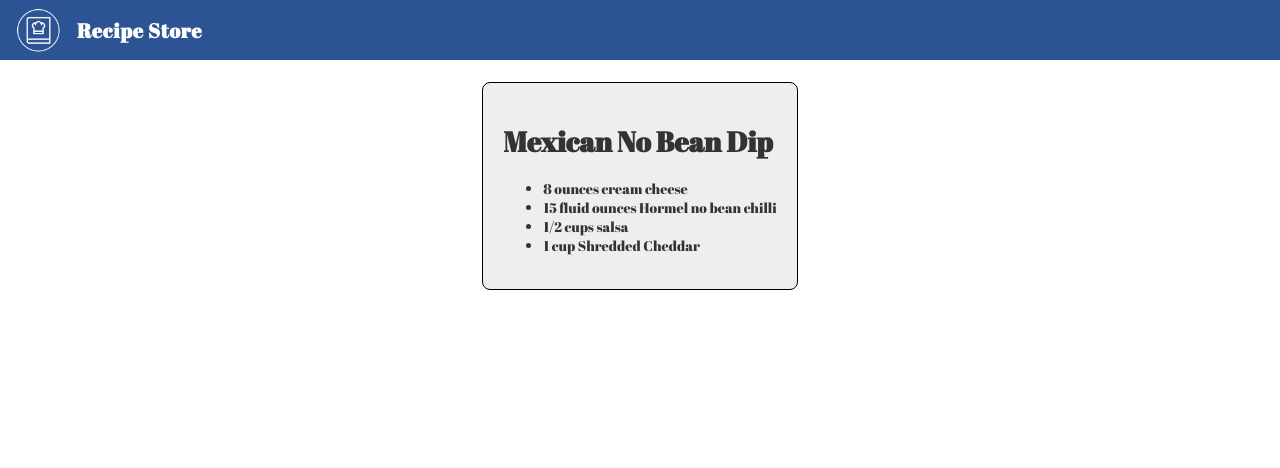
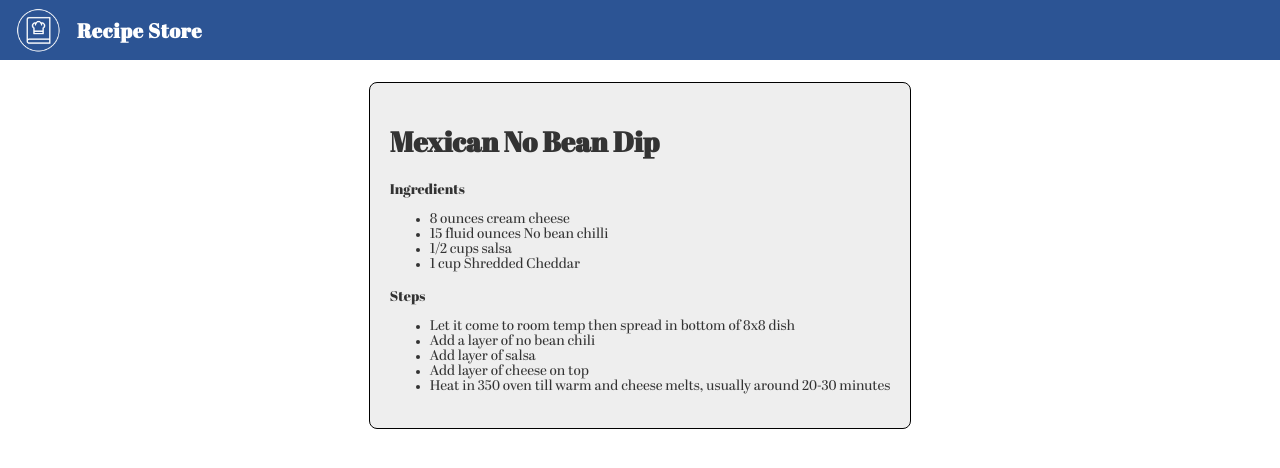
Before and after one commit to theheuman/RecipeStore, an Angular app: page / in a window 1280 px wide. Shown: the top 468 px of the page. Built offline with nearby package versions, Linux system fonts and the light colour scheme.

Commit message:
add service to inject recipes, add steps and notes to no bean dip

```diff
--- a/src/app/components/recipe-card/recipe-card.component.html
+++ b/src/app/components/recipe-card/recipe-card.component.html
@@ -3,6 +3,7 @@
     {{recipe.name}}
   </h1>
   <div class="ingredients">
+    Ingredients
     <ul>
       <li *ngFor="let ingredient of recipe.ingredients">
         {{getlowestfraction(ingredient.amount)}} {{ ingredient.amount === 1 ? ingredient.measuringUnit : unitPluralMap.get(ingredient.measuringUnit) }} {{ ingredient.edibleSubstance.name}}
@@ -10,6 +11,12 @@
     </ul>
   </div>
   <div class="steps">
+    Steps
+    <ul>
+      <li *ngFor="let step of recipe.steps">
+        {{step}}
+      </li>
+    </ul>
 
   </div>
 </div>
--- a/src/app/components/recipe-card/recipe-card.component.scss
+++ b/src/app/components/recipe-card/recipe-card.component.scss
@@ -4,3 +4,7 @@
   background-color: #EEEEEE;
   padding: 20px;
 }
+
+ul {
+  font-family: "Abril Regular", serif;
+}
--- a/src/app/components/recipe-list/recipe-list.component.ts
+++ b/src/app/components/recipe-list/recipe-list.component.ts
@@ -1,6 +1,6 @@
 import {Component, OnInit} from '@angular/core';
 import {Recipe} from "../../interfaces/Recipe";
-import {MeasuringUnit} from "../../enums/MeasuringUnit";
+import {RecipeService} from "../../services/recipe.service";
 
 @Component({
   selector: 'app-recipe-list',
@@ -9,61 +9,14 @@ import {MeasuringUnit} from "../../enums/MeasuringUnit";
 })
 export class RecipeListComponent implements OnInit {
 
-  recipe: Recipe = {
-    name: "",
-    ingredients: [],
-    steps: [],
-    /*
-    categories: [],
-    notes: "",
-    pictureUrls: [],
-    recipeTags: [],
+  recipes: Recipe[] = []
 
-     */
-  }
-
-  recipes: Recipe[] = [{
-    name: "Mexican No Bean Dip",
-    ingredients: [
-      {
-        amount: 8,
-        measuringUnit: MeasuringUnit.OUNCE,
-        edibleSubstance: {
-          name: "cream cheese",
-          preferredMeasuringUnit: MeasuringUnit.OUNCE
-        }
-      },
-      {
-        amount: 15,
-        measuringUnit: MeasuringUnit.FLUID_OUNCE,
-        edibleSubstance: {
-          name: "Hormel no bean chilli",
-          preferredMeasuringUnit: MeasuringUnit.FLUID_OUNCE
-        }
-      },
-      {
-        amount: .5,
-        measuringUnit: MeasuringUnit.CUP,
-        edibleSubstance: {
-          name: "salsa",
-          preferredMeasuringUnit: MeasuringUnit.CUP
-        }
-      },
-      {
-        amount: 1,
-        measuringUnit: MeasuringUnit.CUP,
-        edibleSubstance: {
-          name: "Shredded Cheddar",
-          preferredMeasuringUnit: MeasuringUnit.CUP
-        }
-      },
-    ],
-    steps: [],
-  }]
-
-  constructor() { }
+  constructor(private recipeService: RecipeService) { }
 
   ngOnInit(): void {
+    this.recipeService.getRecipes().then((recipes) => {
+      this.recipes = recipes
+    })
   }
 
 }
--- /dev/null
+++ b/src/app/services/recipe.service.ts
@@ -0,0 +1,60 @@
+import { Injectable } from '@angular/core';
+import {Recipe} from "../interfaces/Recipe";
+import {MeasuringUnit} from "../enums/MeasuringUnit";
+
+@Injectable({
+  providedIn: 'root'
+})
+export class RecipeService {
+
+  mexicanNoBeanDip: Recipe = {
+    name: "Mexican No Bean Dip",
+    ingredients: [
+      {
+        amount: 8,
+        measuringUnit: MeasuringUnit.OUNCE,
+        edibleSubstance: {
+          name: "cream cheese",
+          preferredMeasuringUnit: MeasuringUnit.OUNCE
+        }
+      },
+      {
+        amount: 15,
+        measuringUnit: MeasuringUnit.FLUID_OUNCE,
+        edibleSubstance: {
+          name: "No bean chilli",
+          preferredMeasuringUnit: MeasuringUnit.FLUID_OUNCE
+        }
+      },
+      {
+        amount: .5,
+        measuringUnit: MeasuringUnit.CUP,
+        edibleSubstance: {
+          name: "salsa",
+          preferredMeasuringUnit: MeasuringUnit.CUP
+        }
+      },
+      {
+        amount: 1,
+        measuringUnit: MeasuringUnit.CUP,
+        edibleSubstance: {
+          name: "Shredded Cheddar",
+          preferredMeasuringUnit: MeasuringUnit.CUP
+        }
+      },
+    ],
+    steps: [
+      "Let it come to room temp then spread in bottom of 8x8 dish",
+      "Add a layer of no bean chili",
+      "Add layer of salsa",
+      "Add layer of cheese on top",
+      "Heat in 350 oven till warm and cheese melts, usually around 20-30 minutes"
+    ],
+    notes: "Use hormels no bean chilli, use salsa of your preferred spice level, you can use less cheese if desired"
+  }
+  constructor() { }
+
+  getRecipes(): Promise<Recipe[]> {
+    return Promise.resolve([this.mexicanNoBeanDip])
+  }
+}
```
Also changed, not shown: 1 other file (tests, documents, lock files or other folders).
